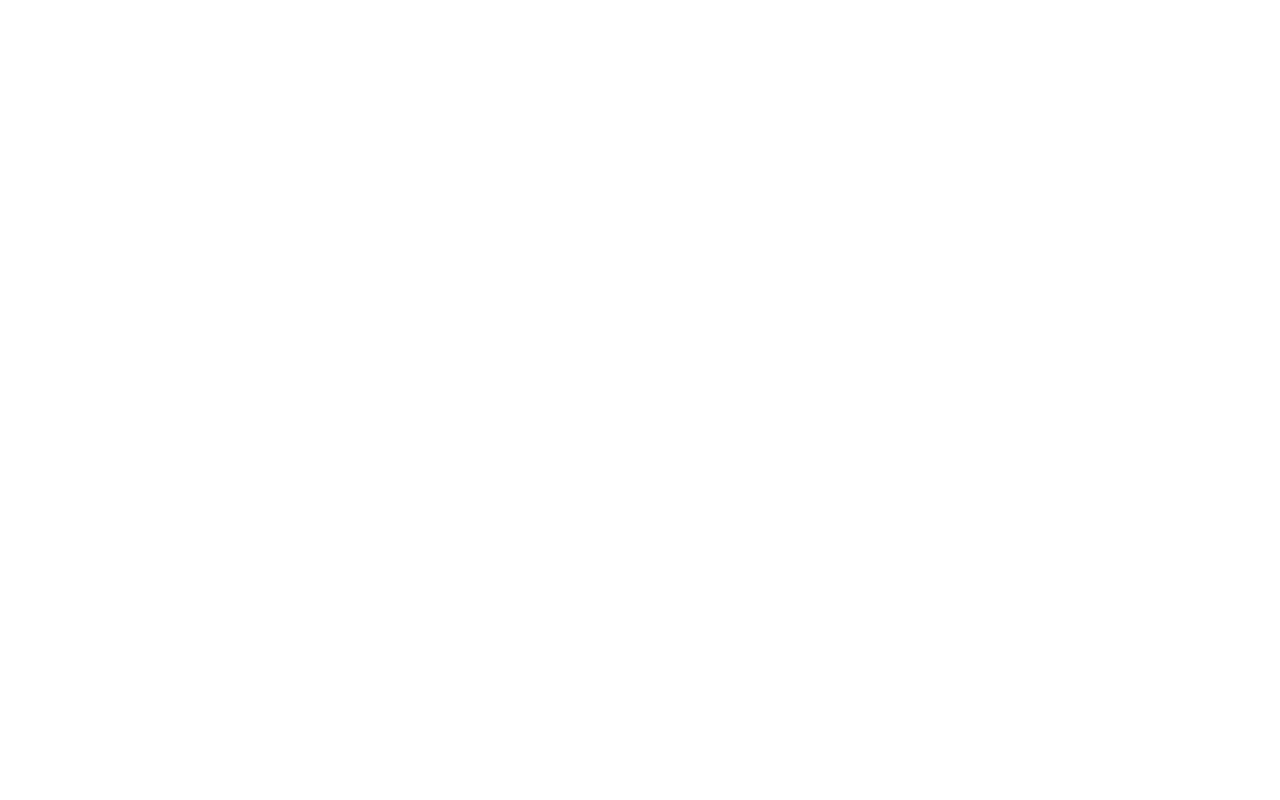
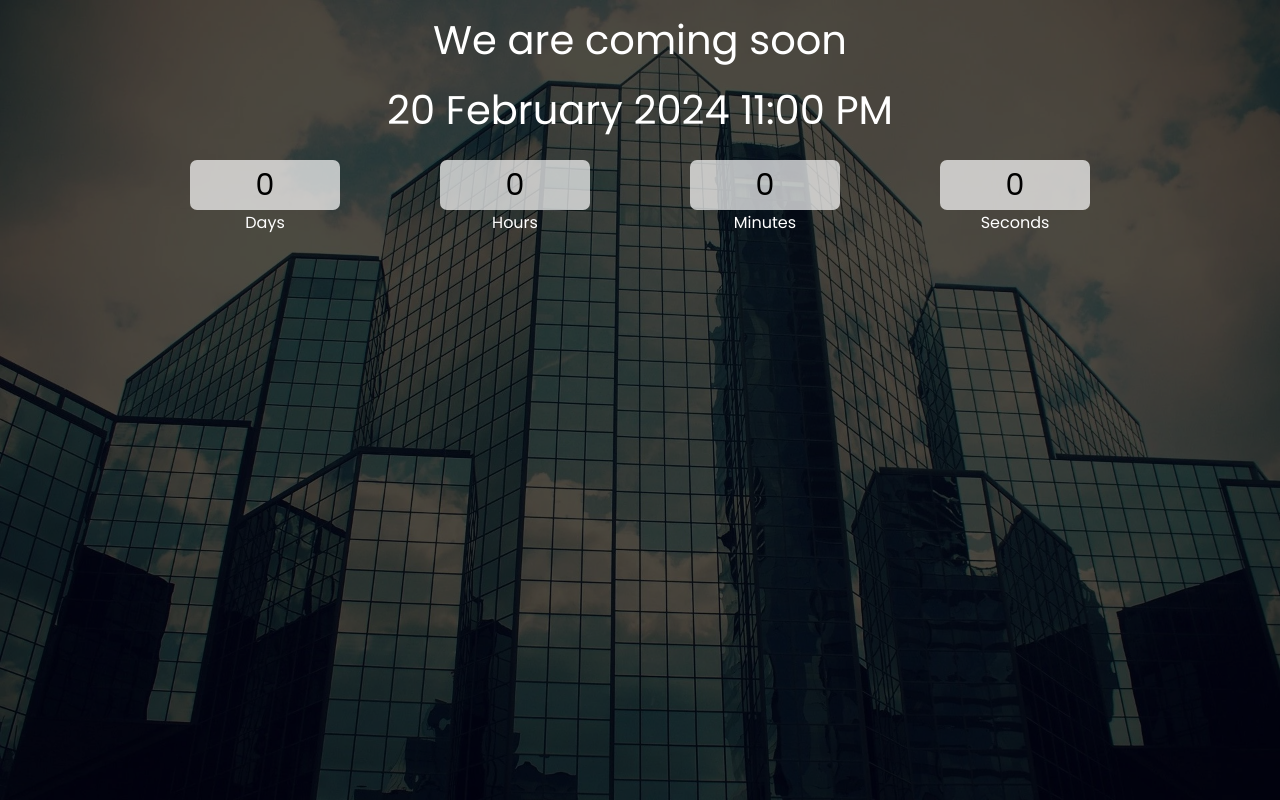
Before and after one commit to tyrex1829/count-down, a plain HTML site: page index.html in a window 1280 px wide. Drawn offline with Linux system fonts and the light colour scheme.

Commit message:
modified html and css

```diff
--- a/index.html
+++ b/index.html
@@ -1,14 +1,45 @@
 <!DOCTYPE html>
 <html lang="en">
+
 <head>
     <meta charset="UTF-8">
     <meta name="viewport" content="width=device-width, initial-scale=1.0">
     <title>Count Down</title>
     <link rel="stylesheet" href="./style.css">
 </head>
+
 <body>
+    <div class="main">
+        <div class="overlay">
+            <div class="title">We are coming soon</div>
+            <div class="title">20 February 2024 11:00 PM</div>
+            <div class="col">
+                <div>
+                    <input type="text" readonly value="0">
+                    <br>
+                    <label for="">Days</label>
+                </div>
+                <div>
+                    <input type="text" readonly value="0">
+                    <br>
+                    <label for="">Hours</label>
+                </div>
+                <div>
+                    <input type="text" readonly value="0">
+                    <br>
+                    <label for="">Minutes</label>
+                </div>
+                <div>
+                    <input type="text" readonly value="0">
+                    <br>
+                    <label for="">Seconds</label>
+                </div>
+            </div>
+        </div>
+    </div>
 
 
     <script src="./app.js"></script>
 </body>
+
 </html>
--- a/style.css
+++ b/style.css
@@ -0,0 +1,50 @@
+@import url('https://fonts.googleapis.com/css2?family=Poppins:ital,wght@0,100;0,200;0,300;0,400;0,500;0,600;0,700;0,800;0,900;1,100;1,200;1,300;1,400;1,500;1,600;1,700;1,800;1,900&display=swap');
+
+*{
+    margin: 0;
+    padding: 0;
+    box-sizing: border-box;
+    font-family: 'Poppins', sans-serif;
+}
+
+.main{
+    width: 100%;
+    height: 100vh;
+    background: url(./1802071.webp) center center;
+    background-size: cover;
+}
+
+.overlay{
+    width: 100%;
+    height: 100%;
+    background-color: rgba(0, 0, 0, 0.7);
+    display: flex;
+    flex-direction: column;
+    align-items: center;
+}
+.title{
+    margin-top: 10px;
+    color: white;
+    font-size: 2.5rem;
+    text-align: center;
+}
+.col{
+    margin-top: 20px;
+    width: 1000px;
+    display: flex;
+    justify-content: center;
+    color: white;
+}
+.col div{
+    width: 250px;
+    text-align: center;
+}
+input{
+    height: 50px;
+    width: 60%;
+    background-color: rgba(255, 255, 255, 0.7);
+    border-color: transparent;
+    border-radius: 7px;
+    text-align: center;
+    font-size: 30px;
+}
```
